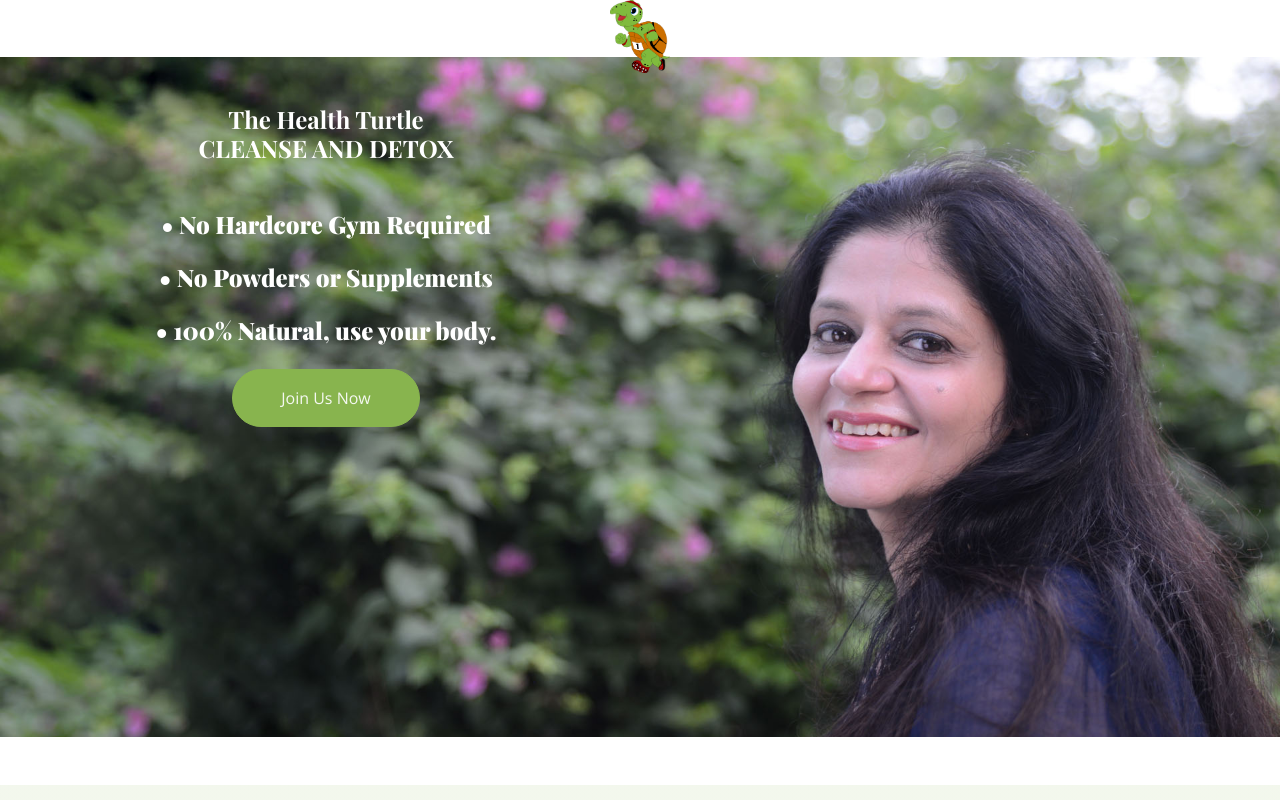
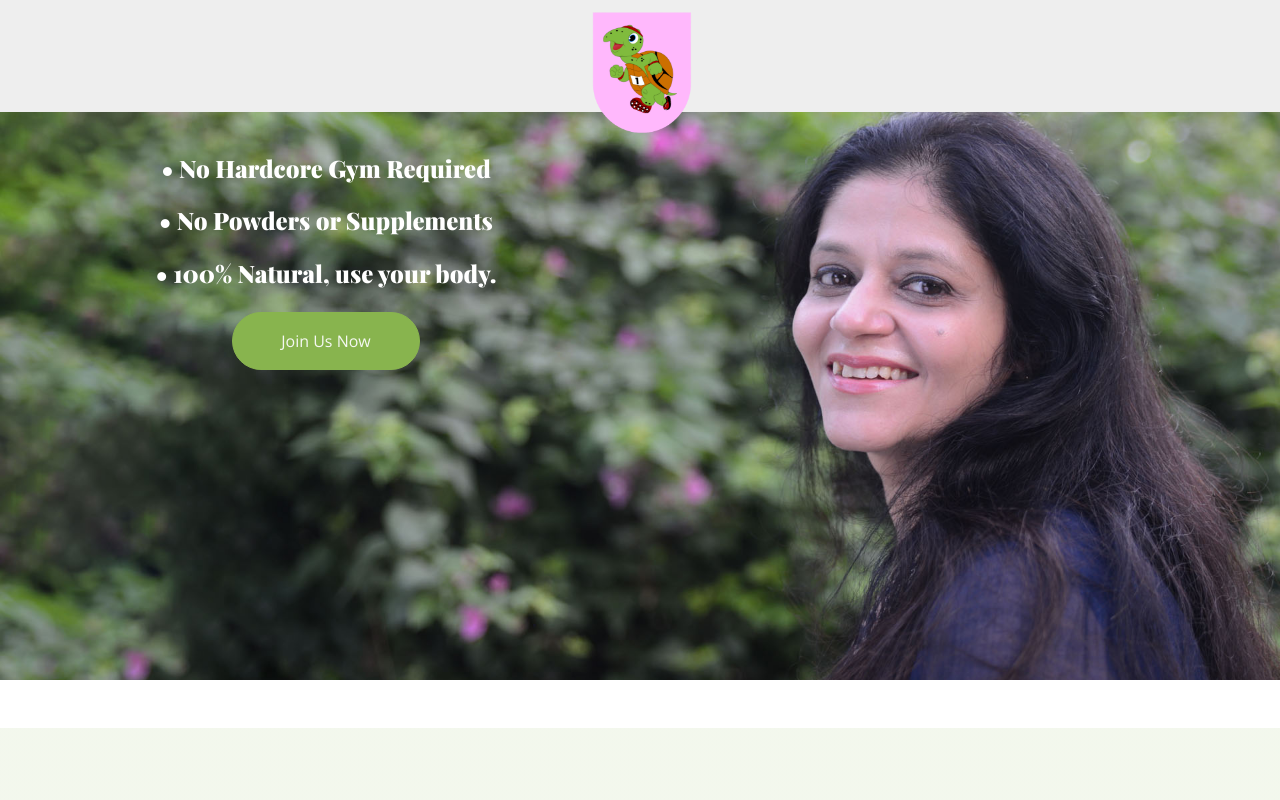
Before and after one commit to vsingh2110/detox, a plain HTML site: page index.html in a window 1280 px wide. Shown: the top 800 px of the page. Drawn offline with nearby package versions, Linux system fonts and the light colour scheme.

Commit message:
ghwdqighi

```diff
--- a/css/style.css
+++ b/css/style.css
@@ -566,8 +566,14 @@
 }
 
 .bandkaro {
-  width: 3.8rem;
-  margin-bottom: -1rem;
+  width: 10rem;
+  margin-bottom: -3rem;
+
+}
+
+.fix-nav-bar{
+  position: fixed;
+  background-color: #eeeeee;
 }
 
 .hero-image {
--- a/index.html
+++ b/index.html
@@ -82,9 +82,14 @@
                     </div>
                 </div>
             </nav> -->
-    <div class="container-fluid text-center">
+            <div class="container-fluid text-center">
 
-        <img class="bandkaro   " src="img/h-logo.png" alt="Logo">
+                <!-- <img class="bandkaro   " src="img/h-logo.png" alt="Logo"> -->
+
+            </div>
+    <div class="container-fluid fix-nav-bar text-center">
+
+        <img class="bandkaro" src="img/logo-dt.png" alt="Logo">
 
     </div>
     </div>
@@ -790,7 +795,7 @@
                                 allowfullscreen></iframe> -->
                         <img class="img-fluid flex-shrink-0 img-client" src="img/kajal.jpg" alt="">
                         <div class="text-start ms-3">
-                             <h5>Kajal</h5>
+                            <h5>Kajal</h5>
                             <span class="text-primary">housewife</span>
                         </div>
                     </div>
```
Also changed, not shown: img/logo-dt.png (added).
